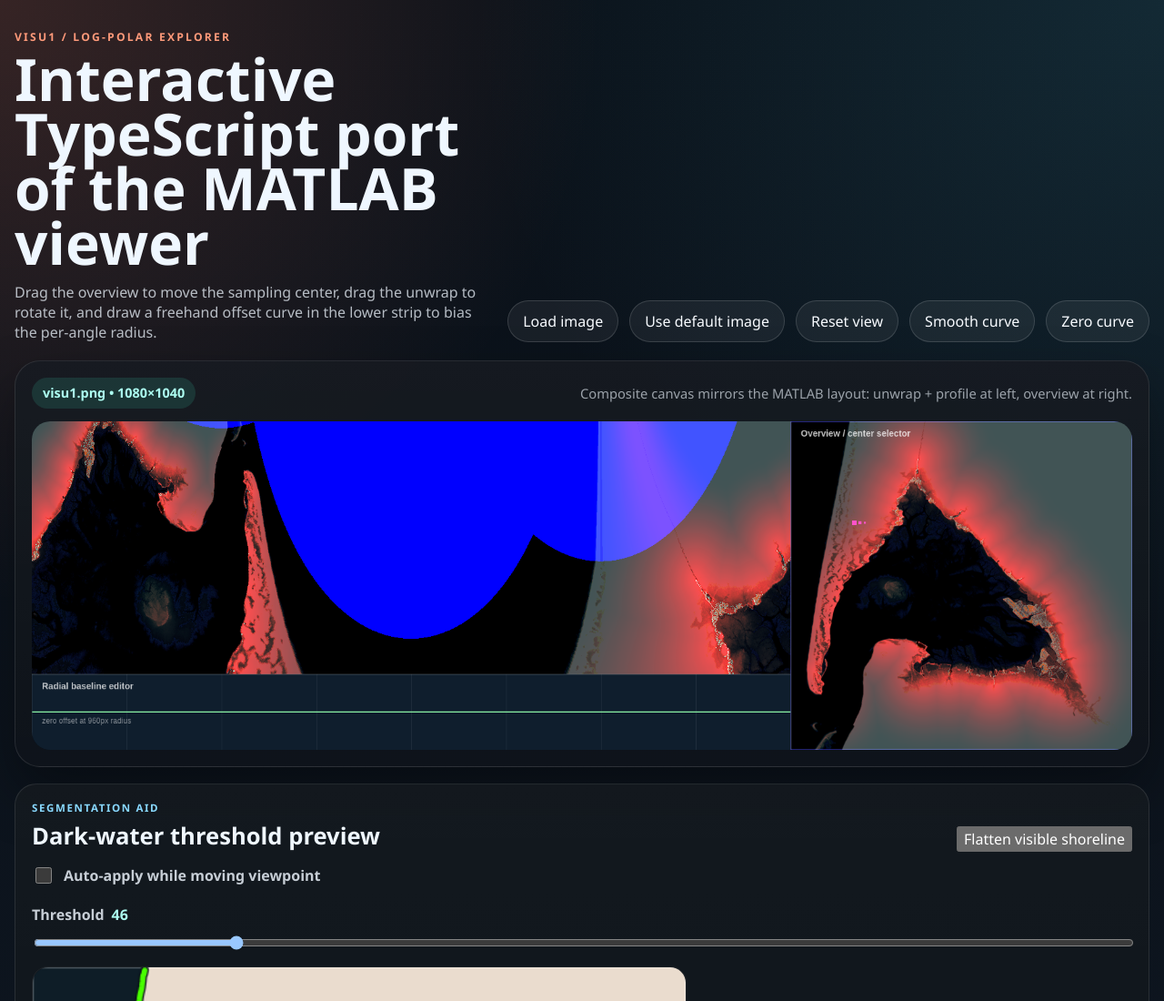
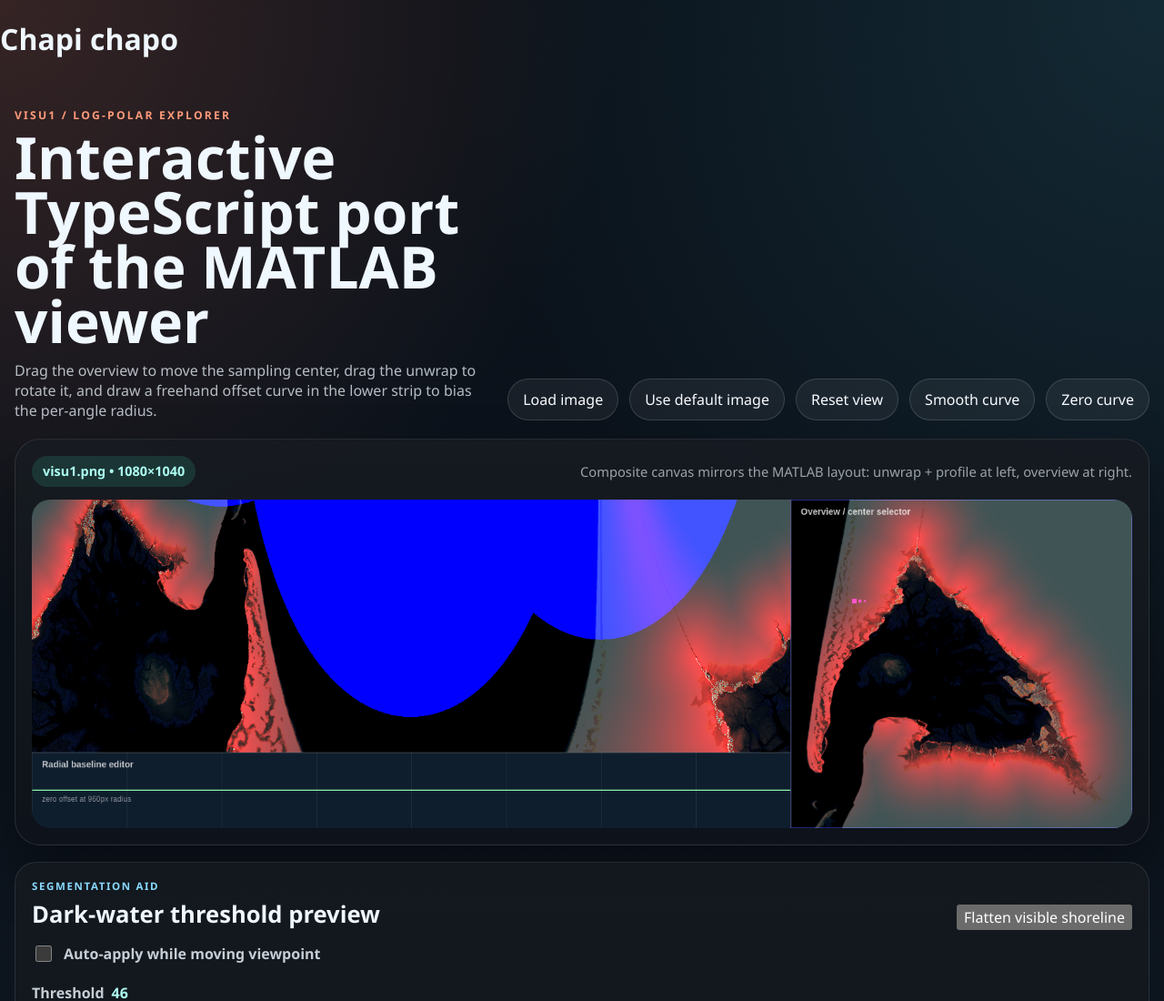
Before and after one commit to LLGRD/arcachon1, a website built with Vite: page index.html in a window 1280 px wide. Shown: the top 1100 px of the page at 91% size. Built offline with nearby package versions, Linux system fonts and the light colour scheme.

Commit message:
Update index.html
chapi chapo

```diff
--- a/index.html
+++ b/index.html
@@ -7,6 +7,7 @@
     <title>visu1 log-polar explorer</title>
   </head>
   <body>
+    <h1>Chapi chapo</h1>
     <div id="app"></div>
     <script type="module" src="src/main.ts"></script>
   </body>
```
